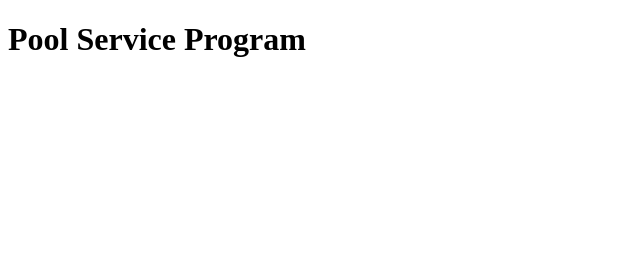
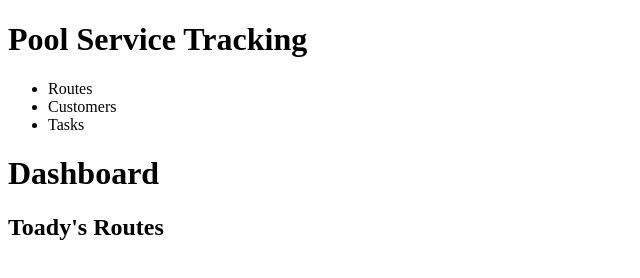
Before and after one commit to picodecode/pool-service-program, a plain HTML site: page index.html in a window 1280 px wide. Shown: the whole page, without its empty margins (0-640 px from the left). Drawn offline with Linux system fonts and the light colour scheme.

Commit message:
Update index.html

```diff
--- a/index.html
+++ b/index.html
@@ -1,17 +1,34 @@
 <!DOCTYPE html>
 <html lang="en">
-  <head>
+
+<head>
     <meta charset="UTF-8">
     <meta name="viewport" content="width=device-width, initial-scale=1.0">
-    <meta http-equiv="X-UA-Compatible" content="ie=edge">
-    <title>Homepage</title>
-    <link rel="stylesheet" href="F:\vsCodestuff\poolProgram\styles.css">
-    <link rel="icon" href="./favicon.ico" type="image/x-icon">
-  </head>
-  <body>
+    <meta name="description" content="Describe your page here">
+    <meta name="author" content="Your Name">
+    <title>Document Title</title>
+    <link rel="stylesheet" href="styles.css">
+</head>
+<body>
+    <header>
+        <h1>Pool Service Tracking</h1>
+            <nav class="navbar">
+                <div class="navbar_container">
+                    <ul>
+                        <li>Routes</li>
+                        <li>Customers</li>
+                        <li>Tasks</li>
+                    </ul>
+                </div>
+            </nav>
+    </header>
+
     <main>
-        <h1>Pool Service Program</h1>
+        <h1>Dashboard</h1>
+        <h2>Toady's Routes</h2>
+            <p></p>
     </main>
-    <script src="app.js"></script>
-  </body>
+
+
+</body>
 </html>
```
